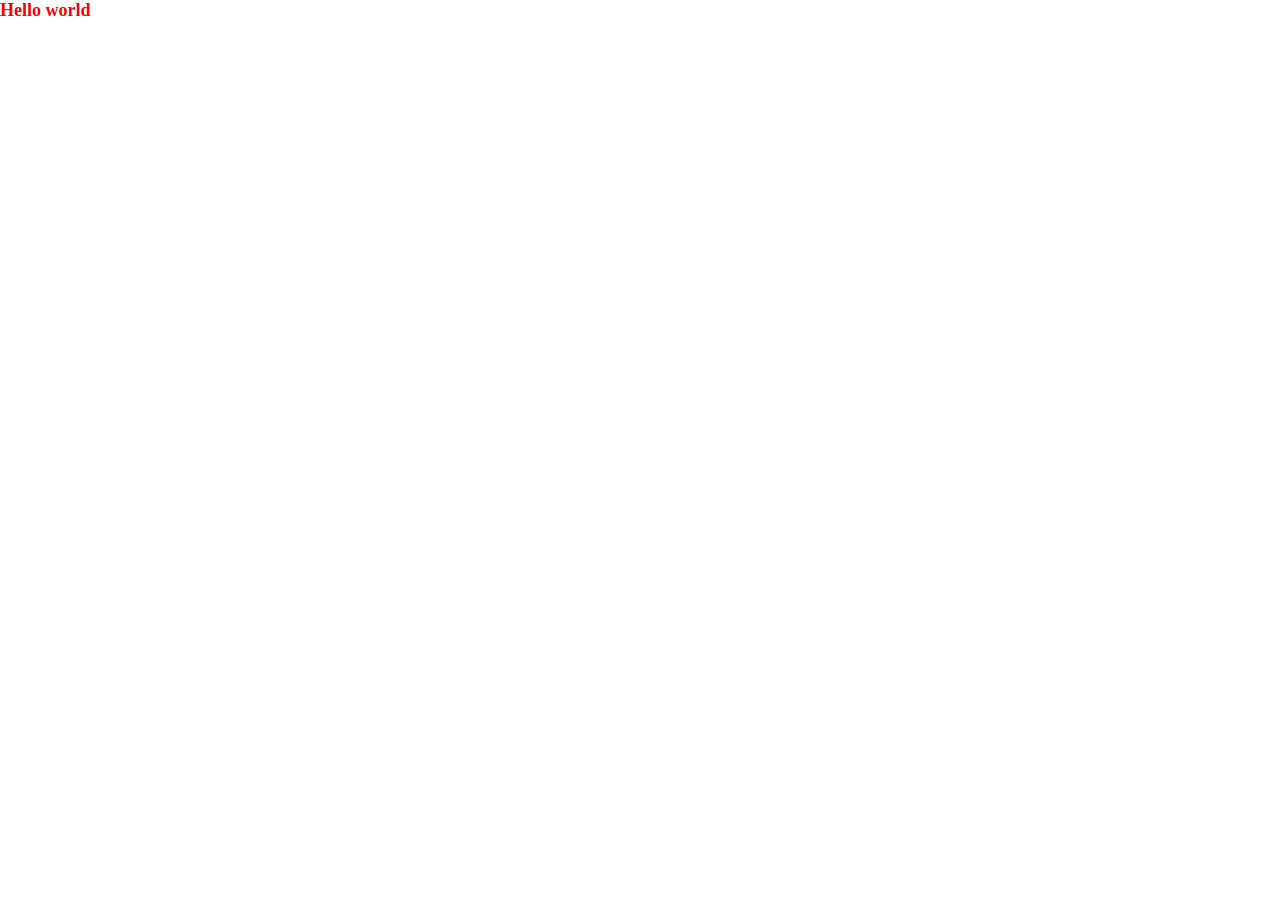
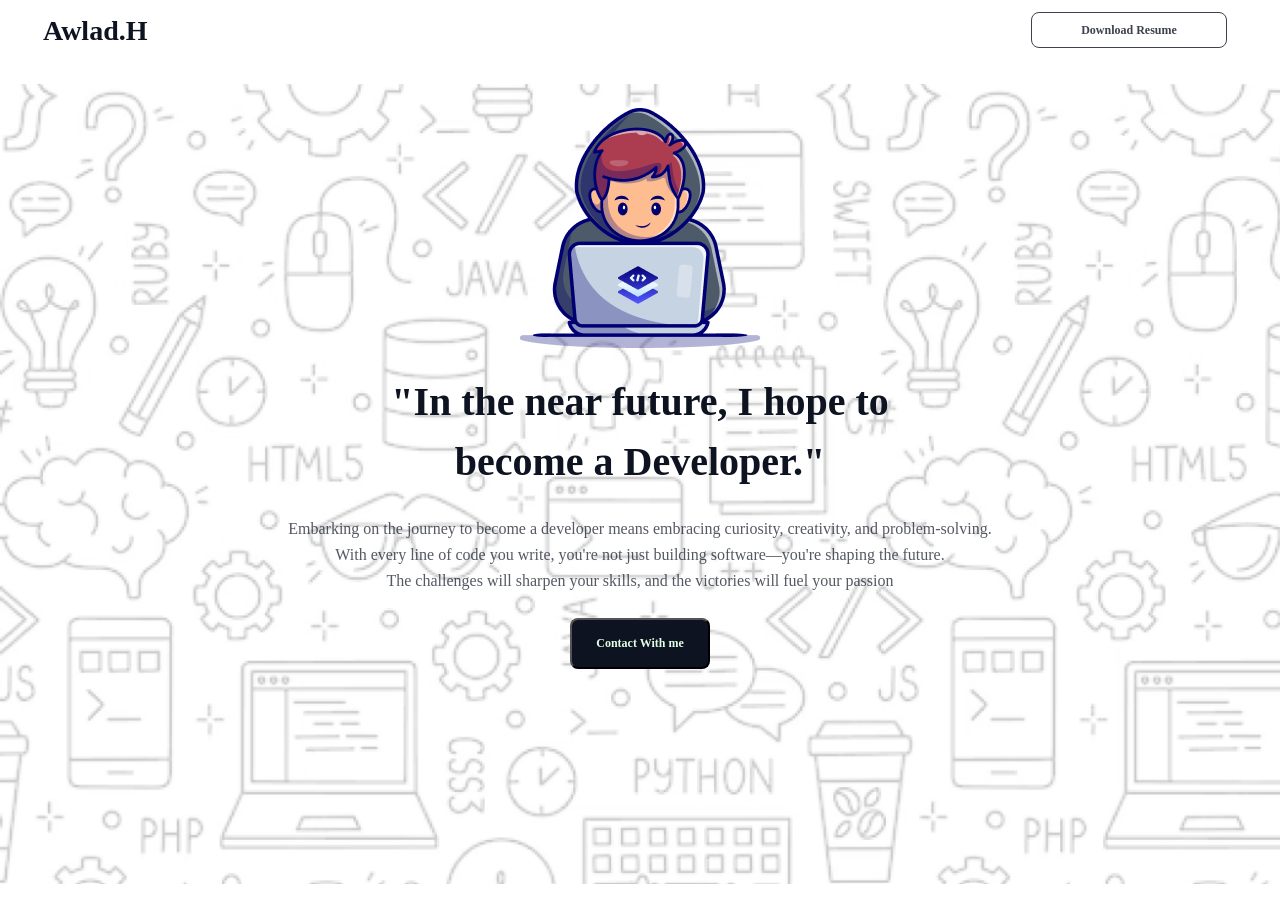
Before and after one commit to nuruddin538/r9-assignment1, a plain HTML site: page index.html in a window 1280 px wide. Before the commit the page ends 800 px from the top, so only its background shows below. Drawn offline with Linux system fonts and the light colour scheme; a web font is replaced by a local one.

Commit message:
nav and banner section added complite

```diff
--- a/index.html
+++ b/index.html
@@ -4,9 +4,46 @@
     <meta charset="UTF-8">
     <meta name="viewport" content="width=device-width, initial-scale=1.0">
     <title>Reset9 Base and Assignment Projects</title>
+    <link rel="preconnect" href="https://fonts.googleapis.com">
+    <link rel="preconnect" href="https://fonts.gstatic.com" crossorigin>
+    <link href="https://fonts.googleapis.com/css2?family=Azeret+Mono:ital,wght@0,100..900;1,100..900&display=swap" rel="stylesheet">
     <link rel="stylesheet" href="style.css">
 </head>
-<body>
-    <h1>Hello world</h1>
+<body class="azeret-mono">
+    <!-- Header section -->
+     <header>
+        <div>
+            <nav>
+                <div class="nav-bar">
+                    <h2>Awlad.H</h2>
+                    <button>Download Resume</button>
+                </div>
+            </nav>
+            <!-- Banner Section -->
+             <div class="banner-section">
+                <div>
+                    <div class="banner-content">
+                        <img src="assets/Group.png" alt="Group">
+                        <h1>"In the near future, I hope to <br> become a Developer."</h1>
+                        <p>Embarking on the journey to become a developer means embracing curiosity, creativity, and problem-solving. <br> With every line of code you write, you're not just building software—you're shaping the future. <br> The challenges will sharpen your skills, and the victories will fuel your passion</p>
+                        <button><a href="#footer">Contact With me</a></button>
+                    </div>
+                </div>
+             </div>
+        </div>
+        <div>
+            <div>
+                <div></div>
+            </div>
+        </div>
+     </header>
+     <!-- Header section -->
+     <main>
+
+     </main>
+     <!-- Header section -->
+    <footer>
+
+    </footer>
 </body>
 </html>
--- a/style.css
+++ b/style.css
@@ -1,8 +1,105 @@
 *{
     margin: 0;
     padding: 0;
+    box-sizing: border-box;
 }
-h1 {
-    font-size: large;
-    color: red;
+.azeret-mono {
+    font-family: "Azeret Mono", monospace;
+    font-optical-sizing: auto;
+    font-style: normal;
 }
+header nav {
+    width: 1224px;
+    height: auto;
+    margin: auto;
+    padding: 12px 15px;
+}
+header .nav-bar {
+    display: flex;
+    justify-content: space-between;
+    align-items: center;
+}
+nav h2 {
+    color: rgb(13, 19, 33);
+    font-family: Azeret Mono;
+    font-size: 28px;
+    font-weight: 800;
+    line-height: 33px;
+    letter-spacing: 0%;
+    text-align: left;
+}
+nav button {
+    width: 196px;
+    height: 23px;
+    display: flex;
+    flex-direction: row;
+    justify-content: center;
+    align-items: center;
+    padding: 17px 24px 17px 24px;
+    margin: 0px 10px;
+    color: rgb(13, 19, 33);
+    font-family: Azeret Mono;
+    font-size: 12px;
+    font-weight: 600;
+    line-height: 23px;
+    letter-spacing: 0%;
+    background: white;
+    border: 1px solid rgb(13, 19, 33);
+    border-radius: 8px;
+    opacity: 0.8;
+
+}
+.banner-section {
+    background-image: url('assets/Hero-bg.png');
+    background-repeat: no-repeat;
+    background-size: cover;
+    margin: 24px 0;
+    height: 100vh;
+}
+.banner-content {
+    width: 1280px;
+    margin: 18px auto;
+    display: flex;
+    flex-direction: column;
+    align-items: center;
+    text-align: center;
+}
+.banner-content img {
+    max-width: 95%;
+    height: auto;
+    margin-top: 24px;
+    margin-bottom: 24px;
+}
+.banner-content h1 {
+    color: rgb(13, 19, 33);
+    font-family: Azeret Mono;
+    font-size: 40px;
+    font-weight: 800;
+    line-height: 60px;
+    text-align: center;
+}
+.banner-content p {
+    color: rgb(13, 19, 33);
+    font-family: Azeret Mono;
+    font-size: 16px;
+    font-weight: 400;
+    line-height: 26px;
+    text-align: center;
+    opacity: .7;
+    margin: 24px 0;
+}
+.banner-content button {
+    padding: 12px 24px;
+    border-radius: 8px;
+    background: rgb(13, 19, 33);
+    margin-bottom: 16px;
+}
+.banner-content button a {
+    color: rgb(225, 255, 225);
+    font-family: Azeret Mono;
+    font-size: 12px;
+    font-weight: 600;
+    line-height: 23px;
+    text-align: center;
+    text-decoration: none;
+}
```
